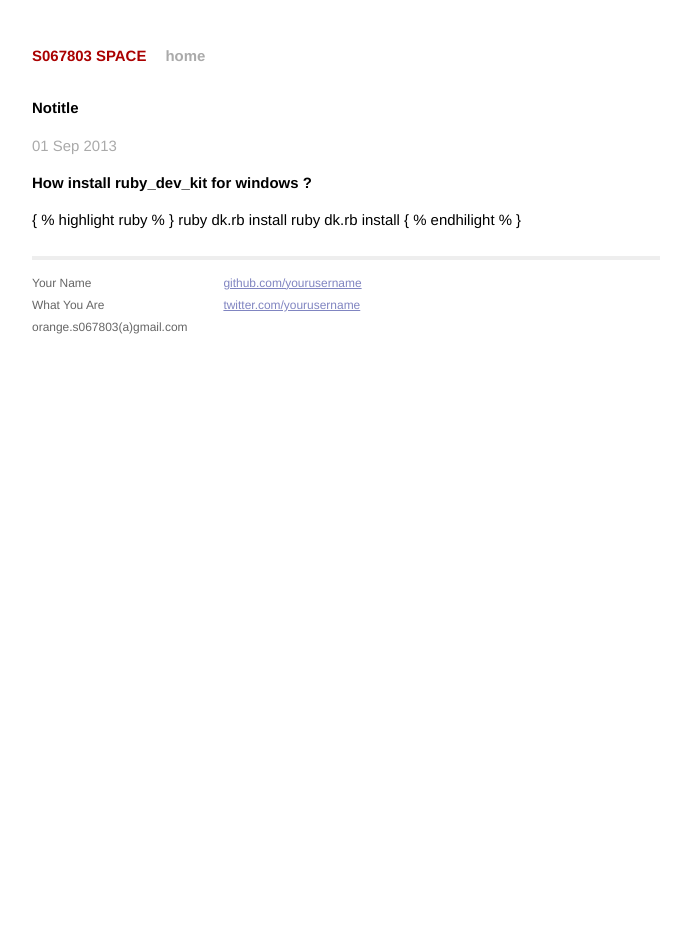
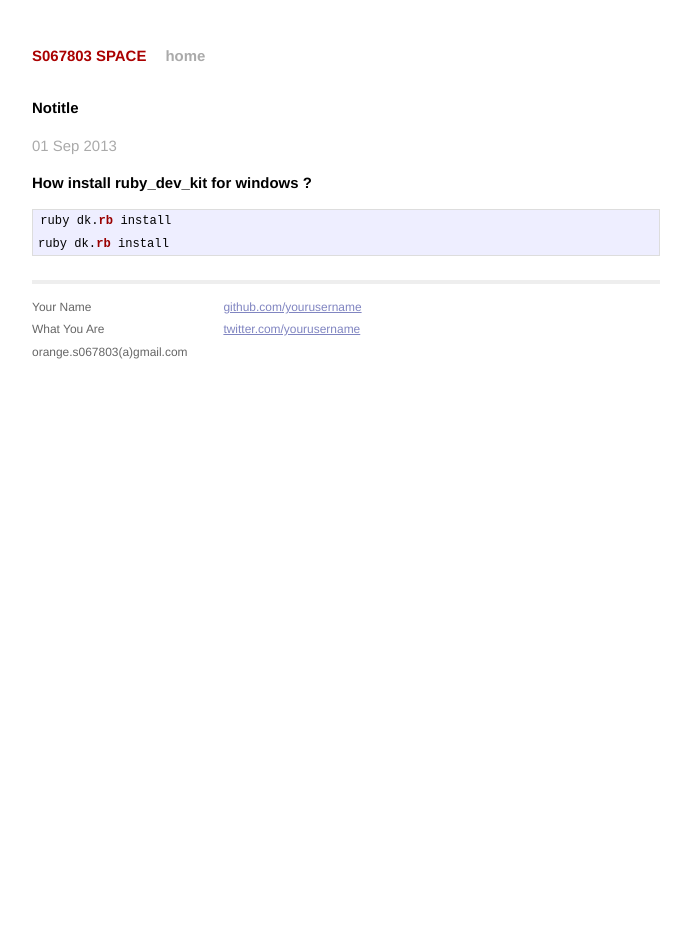
Before and after one commit to s067803/s067803.github.com, a Jekyll site: the page built from _posts/2013-09-01-notitle.markdown, in a window 1280 px wide. Shown: the whole page, without its empty margins (294-985 px from the left). Built offline with Jekyll 4.4.1, drawn with Linux system fonts in a browser that asks for light colours; Markdown is read by kramdown in place of the engine named in the settings.

Commit message:
update-diary

```diff
--- a/_posts/2013-09-01-notitle.markdown
+++ b/_posts/2013-09-01-notitle.markdown
@@ -6,7 +6,7 @@ categories: diary
 How install ruby_dev_kit for windows ?
 ======================================
 
-{ % highlight ruby % }
+{% highlight ruby %}
 ruby dk.rb install
 ruby dk.rb install
-{ % endhilight % }
+{% endhighlight %}
```
